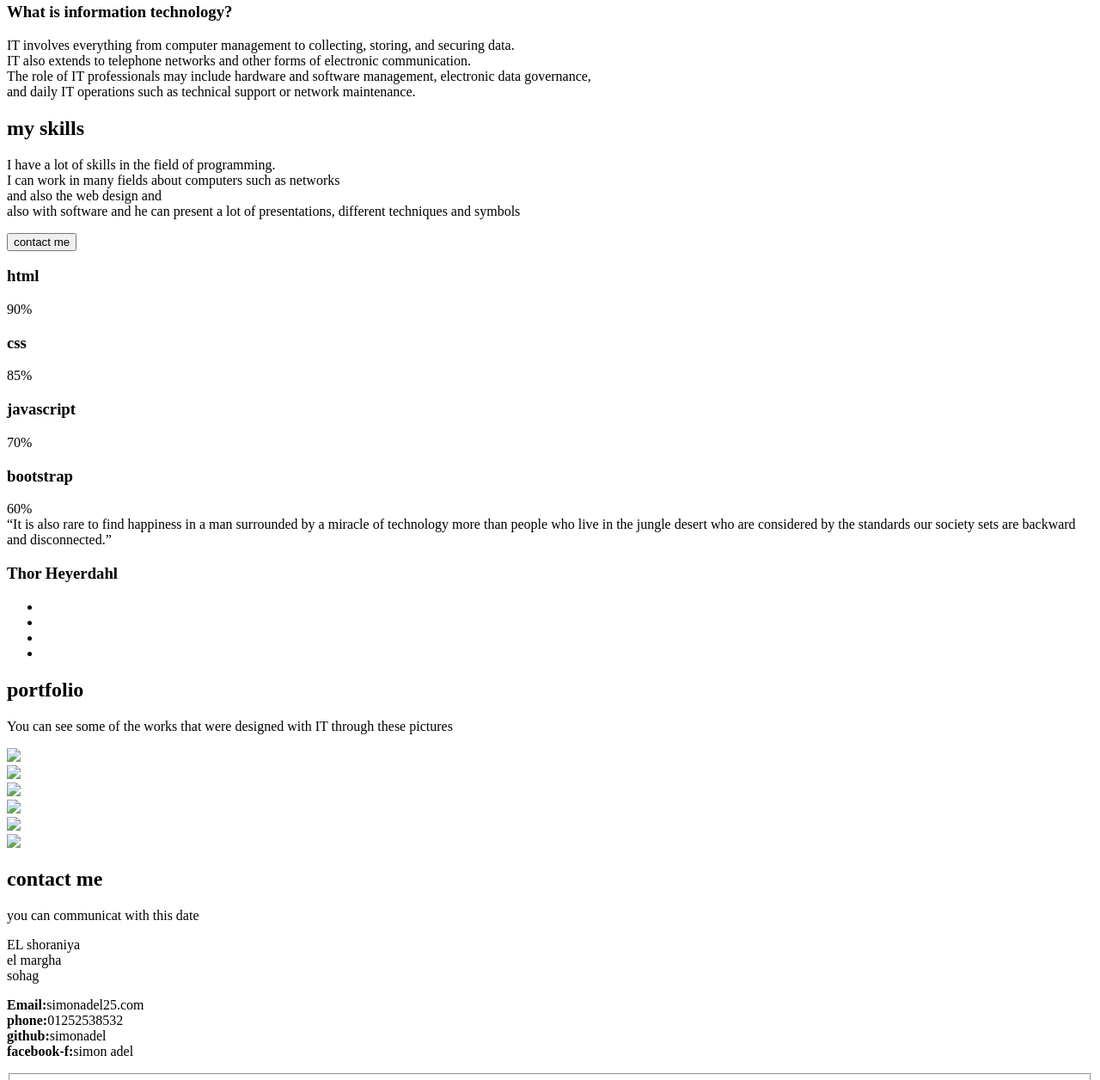
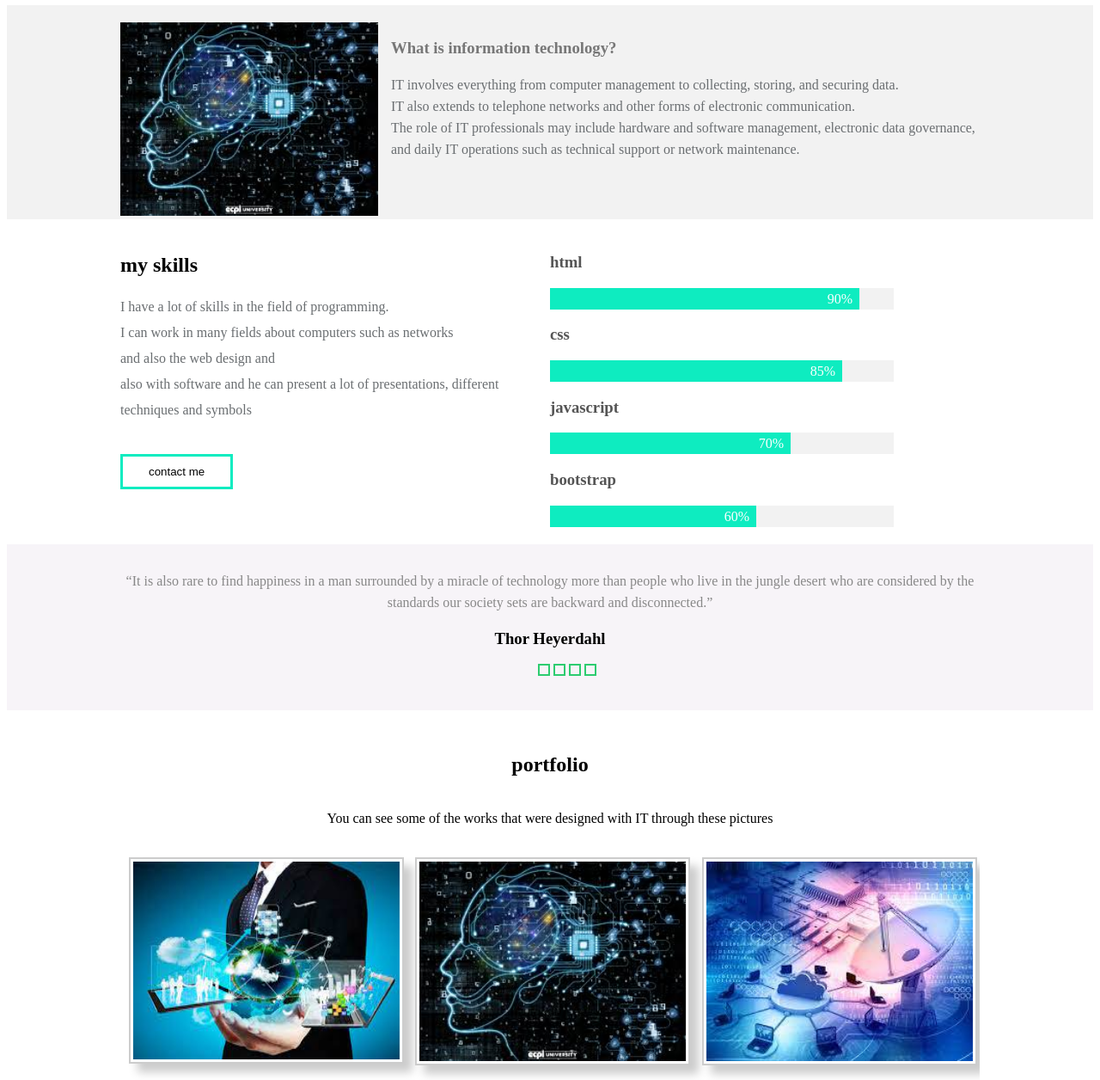
Before and after one commit to simonadel/new_project, a plain HTML site: page index.html in a window 1280 px wide. Shown: the part 547-1803 px from the top of the page at 86% size. Drawn offline with Linux system fonts and the light colour scheme; files that its build step writes are made by us from their sources.

Commit message:
project 5

```diff
--- a/css/new 6.css
+++ b/css/style.css
@@ -1,5 +1,5 @@
 .header {
-	background-image:url('scr.jpg');
+	background-image:url('../images/scr.jpg');
 	height:300PX;
 	text-align:center;
 }
@@ -20,6 +20,11 @@
 	    text-transform:capitalize;
 		padding-top:40px;
 }
+ .header .nabar button {
+	 padding:10px;
+	 border:2px solid #black;
+	 box-shadow:10px #CCC;
+ }
 
 .text{
 	background:black;
@@ -202,7 +207,7 @@ margin-left:15px;
 }
 .myskills .int .technique h3{
 	color:#555;
-	margin-left:30px;
+
 
 }
 .myskills .for button{
--- a/index.html
+++ b/index.html
@@ -1,10 +1,11 @@
+
 <!doctype html>
 <html>
 <head>
  <meta charset="utf-8">
  <title>my project simon</title
   <link rel="stylesheet" href="normalize.css"/>
-  <link rel="stylesheet" href="new 6.css"/>
+  <link rel="stylesheet" href="css/style.css"/>
   <link rel="stylesheet" href="css/brands.min.css"/>
   <link rel="stylesheet" href="css/fontawesome.min.css"/>
   <link rel="stylesheet" href="css/solid.min.css"/>
@@ -50,7 +51,7 @@
 <div class="about">
  <div class="container">
   <div class="image">
-  <img src="inform.jpg"/>
+  <img src="images/inform.jpg"/>
   </div>
    <div class="info">
    <h3>What is information technology?</h3>
@@ -122,12 +123,12 @@ more than people who live in the jungle desert
   <p>You can see some of the works that were designed with IT through these pictures</p>
   </div>
   <div class="work">
-   <div class="sin"><img src="down1.jpg" style="height:230px" /></div>
-   <div class="sin"><img src="inform.jpg"/></div>
-   <div class="sin"><img src="down3.jpg"/></div>
-   <div class="sin"><img style="height:182px"  src="down4.jpg"/></div>
-   <div class="sin"><img src="down5.jpg"/></div>
-   <div class="sin"><img src="down6.jpg"/></div>
+   <div class="sin"><img src="images/down1.jpg" style="height:230px" /></div>
+   <div class="sin"><img src="images/inform.jpg"/></div>
+   <div class="sin"><img src="images/down3.jpg"/></div>
+   <div class="sin"><img style="height:182px"  src="images/down4.jpg"/></div>
+   <div class="sin"><img src="images/down5.jpg"/></div>
+   <div class="sin"><img src="images/down6.jpg"/></div>
    </div>
  </div>
 </div>
```
